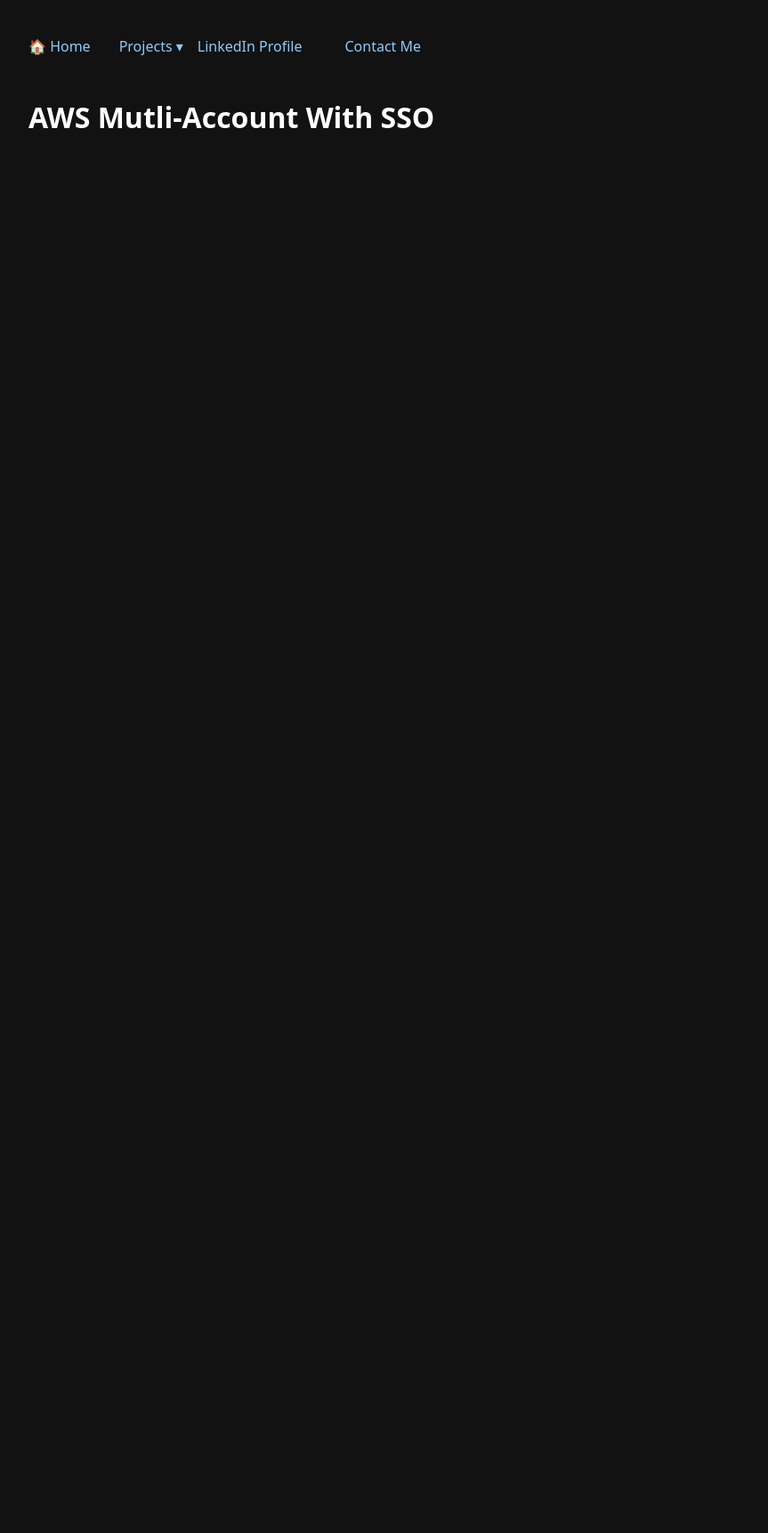
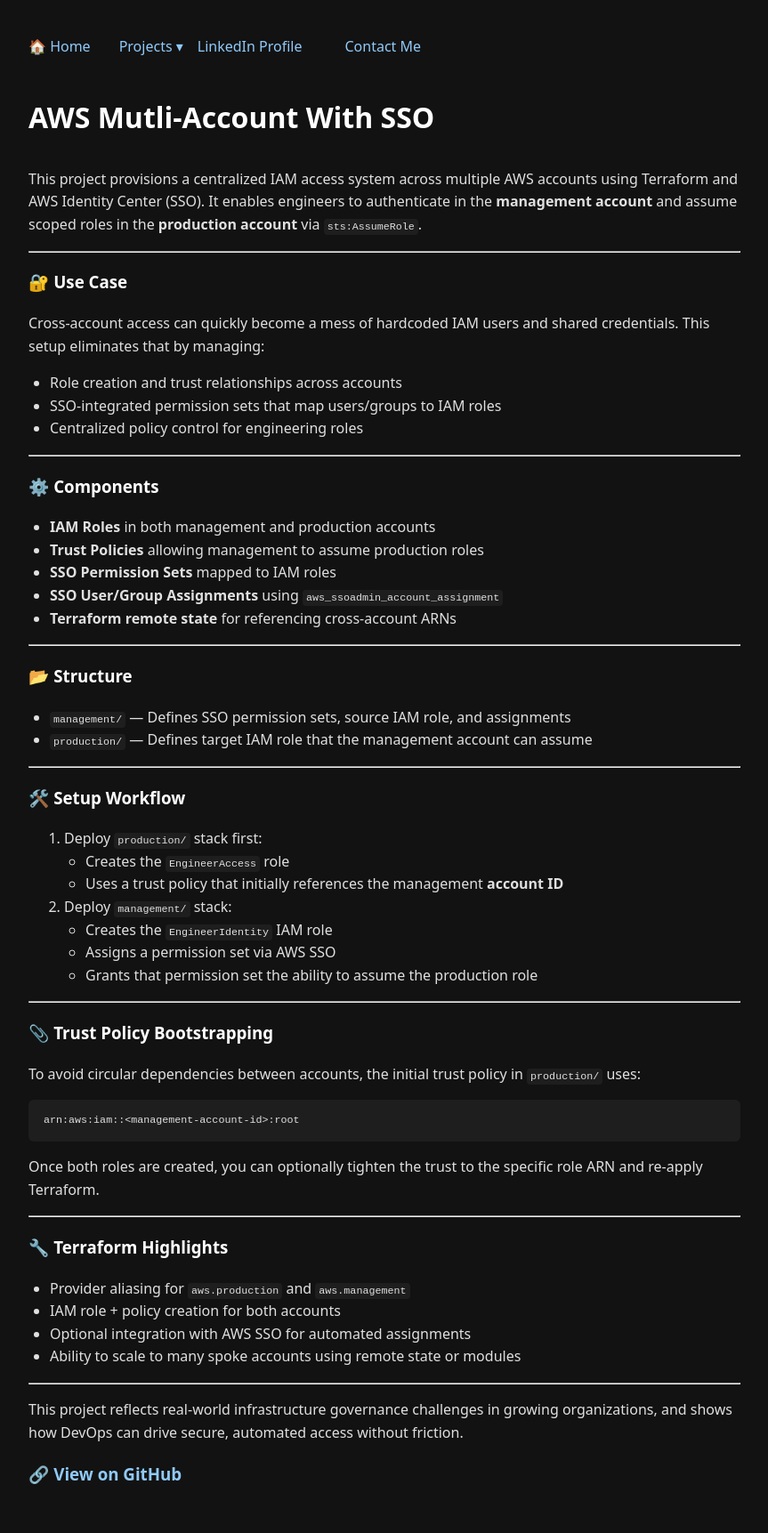
Before and after one commit to tedens/devops-portfolio, a Jekyll site: the page built from docs/projects/07-aws-multi-account-sso.md, in a window 1280 px wide. Shown: the whole page at 89% size, without its empty margins (208-1071 px from the left). Built offline with Jekyll 4.4.1, drawn with Linux system fonts in a browser that asks for light colours; before the commit the page ends 900 px from its top, so only the background shows below that.

Commit message:
init project

```diff
--- a/docs/projects/07-aws-multi-account-sso.md
+++ b/docs/projects/07-aws-multi-account-sso.md
@@ -3,3 +3,69 @@
 layout: page
 permalink: /07-aws-multi-account-sso/
 ---
+
+This project provisions a centralized IAM access system across multiple AWS accounts using Terraform and AWS Identity Center (SSO). It enables engineers to authenticate in the **management account** and assume scoped roles in the **production account** via `sts:AssumeRole`.
+
+---
+
+### 🔐 Use Case
+
+Cross-account access can quickly become a mess of hardcoded IAM users and shared credentials. This setup eliminates that by managing:
+
+- Role creation and trust relationships across accounts
+- SSO-integrated permission sets that map users/groups to IAM roles
+- Centralized policy control for engineering roles
+
+---
+
+### ⚙️ Components
+
+- **IAM Roles** in both management and production accounts
+- **Trust Policies** allowing management to assume production roles
+- **SSO Permission Sets** mapped to IAM roles
+- **SSO User/Group Assignments** using `aws_ssoadmin_account_assignment`
+- **Terraform remote state** for referencing cross-account ARNs
+
+---
+
+### 📂 Structure
+
+- `management/` — Defines SSO permission sets, source IAM role, and assignments
+- `production/` — Defines target IAM role that the management account can assume
+
+---
+
+### 🛠️ Setup Workflow
+
+1. Deploy `production/` stack first:
+   - Creates the `EngineerAccess` role
+   - Uses a trust policy that initially references the management **account ID**
+2. Deploy `management/` stack:
+   - Creates the `EngineerIdentity` IAM role
+   - Assigns a permission set via AWS SSO
+   - Grants that permission set the ability to assume the production role
+
+---
+
+### 📎 Trust Policy Bootstrapping
+
+To avoid circular dependencies between accounts, the initial trust policy in `production/` uses:
+
+    arn:aws:iam::<management-account-id>:root
+
+Once both roles are created, you can optionally tighten the trust to the specific role ARN and re-apply Terraform.
+
+---
+
+### 🔧 Terraform Highlights
+
+- Provider aliasing for `aws.production` and `aws.management`
+- IAM role + policy creation for both accounts
+- Optional integration with AWS SSO for automated assignments
+- Ability to scale to many spoke accounts using remote state or modules
+
+---
+
+This project reflects real-world infrastructure governance challenges in growing organizations, and shows how DevOps can drive secure, automated access without friction.
+
+### 🔗 [View on GitHub](https://github.com/tedens/devops-portfolio/tree/main/07-aws-multi-account-sso)
```
Also changed, not shown: 07-aws-multi-account-sso/Readme.md, 4 other files.
